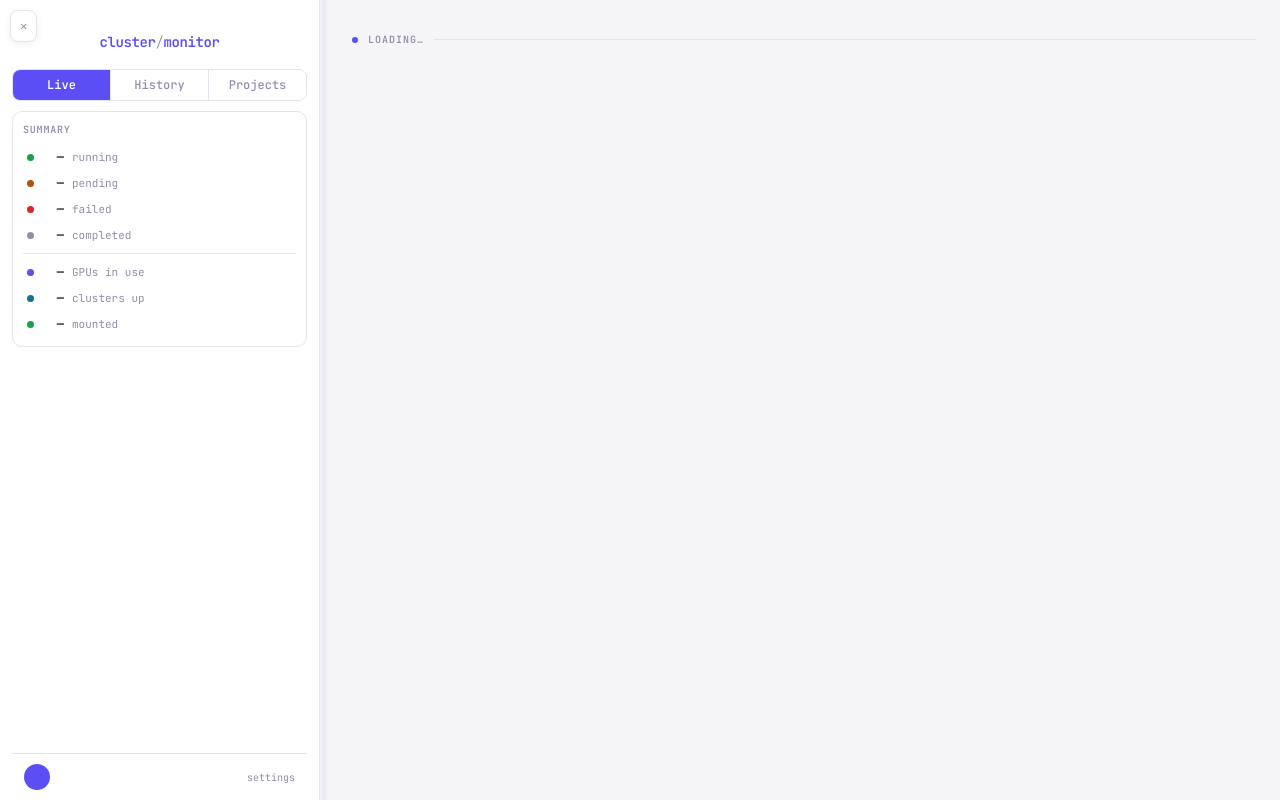
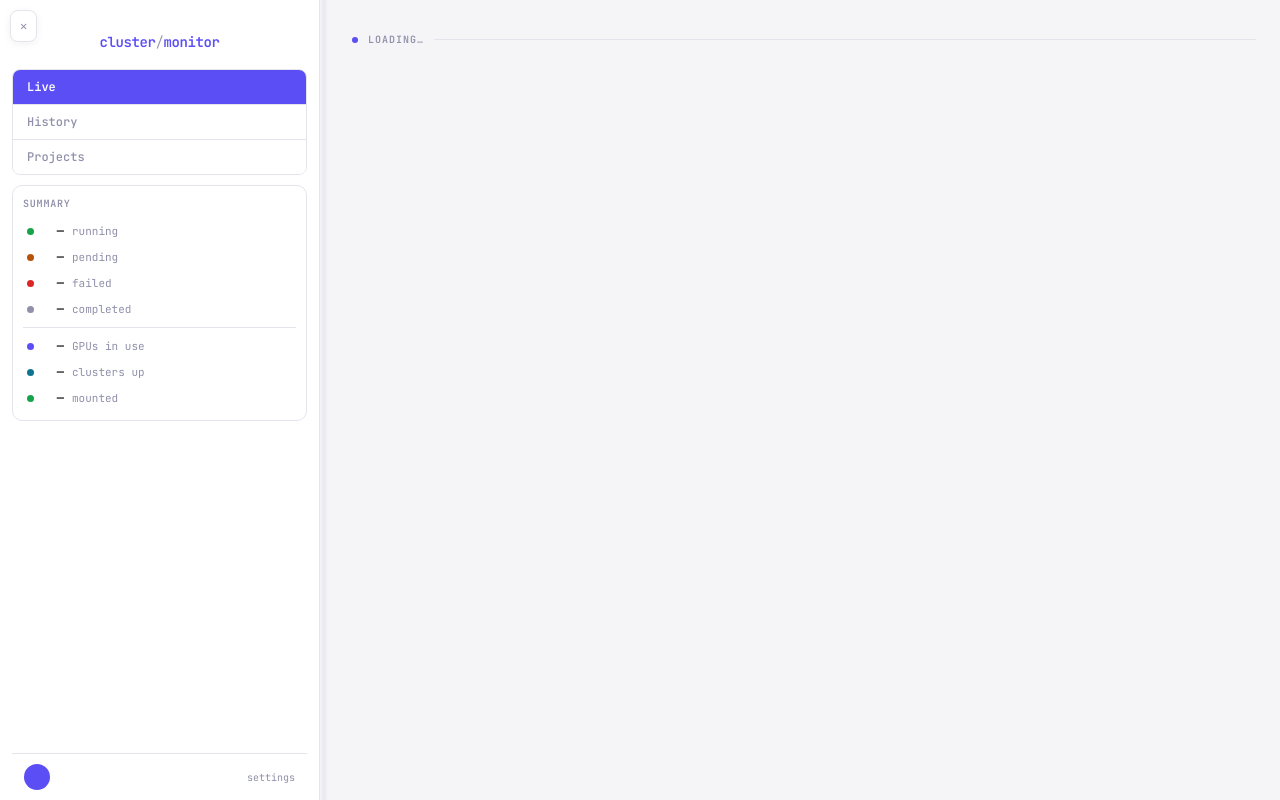
Before and after one commit to tamohannes/clausius, a Flask app: template templates/index.html in a window 1280 px wide. Run offline with Flask 3, Linux system fonts and the light colour scheme; the template is opened without the code that fills it, so the values that code supplies are empty.

Commit message:
Stack nav tabs vertically for easier clicking
Made-with: Cursor

```diff
--- a/static/css/style.css
+++ b/static/css/style.css
@@ -113,18 +113,18 @@ body {
 
 /* ── View tabs ── */
 .nav-tabs-wrap {
-  display: flex; gap: 0;
+  display: flex; flex-direction: column; gap: 0;
   border: 1px solid var(--border); border-radius: 8px;
   overflow: hidden; margin-bottom: 10px;
 }
 .nav-tab {
-  flex: 1; text-align: center;
+  text-align: left;
   font-family: var(--mono); font-size: 12px; font-weight: 500;
-  padding: 7px 0; cursor: pointer;
+  padding: 9px 14px; cursor: pointer;
   border: none; background: var(--surface);
   color: var(--muted); transition: all 0.15s;
 }
-.nav-tab:not(:last-child) { border-right: 1px solid var(--border); }
+.nav-tab:not(:last-child) { border-bottom: 1px solid var(--border); }
 .nav-tab:hover { background: var(--bg); color: var(--text); }
 .nav-tab.active {
   background: var(--accent); color: #fff;
```
